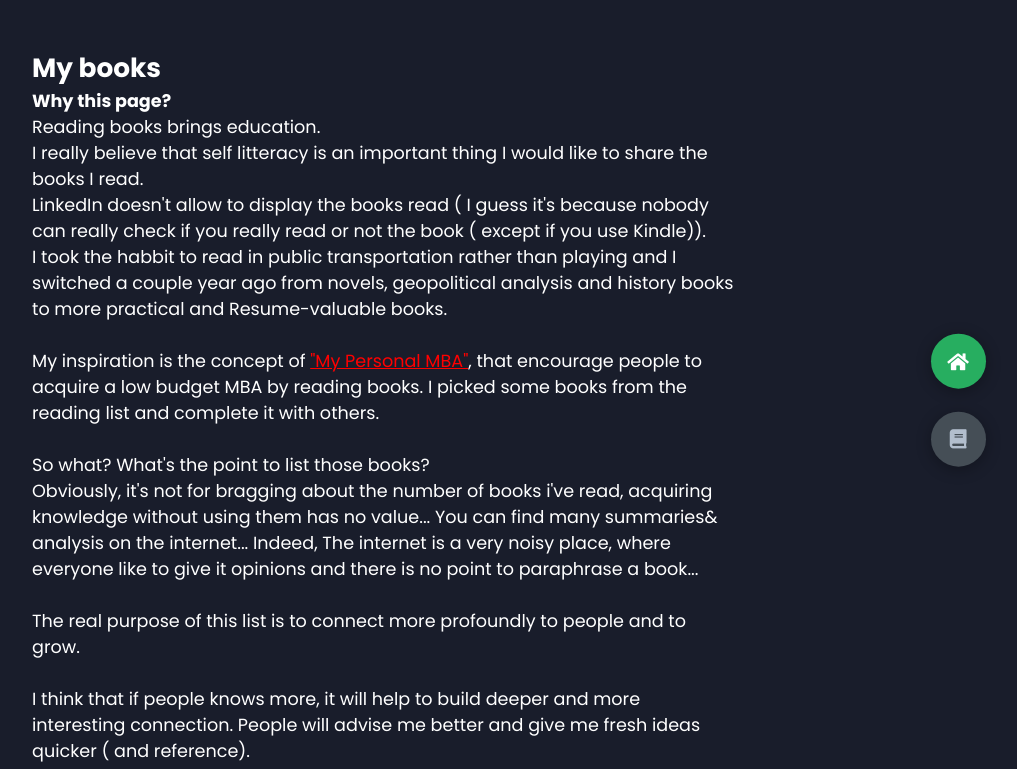
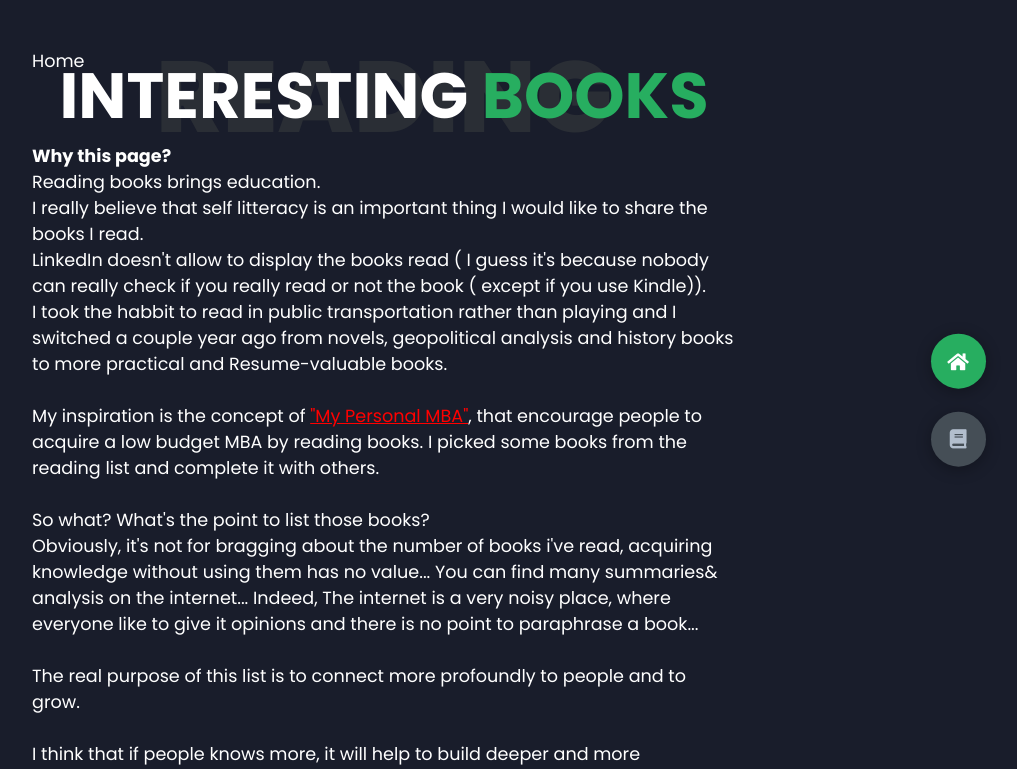
Before and after one commit to louisDBZ/2014_P1, a plain HTML site: page louis-portfolio/index.html in a window 1280 px wide. Shown: the top 769 px of the page, without its empty margins (256-1273 px from the left). Drawn offline with Linux system fonts and the light colour scheme.

Commit message:
portfolio - books

```diff
--- /dev/null
+++ b/louis-portfolio/app.js
@@ -0,0 +1,13 @@
+
+/* gestion des boutons pour passer d'une page à une autre ( session)*/
+
+(function () {
+    [...document.querySelectorAll(".control")].forEach(button => {
+        button.addEventListener("click", function() {
+            document.querySelector(".active-btn").classList.remove("active-btn");
+            this.classList.add("active-btn");
+            document.querySelector(".active").classList.remove("active");
+            document.getElementById(button.dataset.id).classList.add("active");
+        })
+    });
+})();
--- a/louis-portfolio/index.html
+++ b/louis-portfolio/index.html
@@ -1,5 +1,9 @@
 <!DOCTYPE html>
 <html lang="en">
+
+ <!--https://www.youtube.com/watch?v=xV7S8BhIeBo&t=293s
+* penser à inspecter la page pour voir les pb
+ -->
 
 <head>
     <!-- le head permet de setup les polices et styles -->
@@ -15,11 +19,13 @@
 </head>
 <body class="main-content"><!-- on met une classe ici, pas très interessant de faire cela car static-->
     <main>
-        <section class="section sec1 section1"> <!-- mettre des sections sur le site -->
+        <section class="container book"> <!-- mettre des sections sur le site -->
 
-            <div>
-                <h2>My books</h2>
+            <!-- permet de mettre en haut le titre et à noter: Reading est en background derrière -->
+            <div class="main-title">
+                <h2>Interesting <span>books</span><span class="bg-text">Reading</span></h2>
             </div>
+
             <div>
                 <div>
                     <h4>Why <span>this page?</span> </h4>
@@ -52,7 +58,6 @@
                     - Business model nouvel génération - Strategyzer <br>
                     - The Value proposition design - Strategyzer <br>
                     - the Lean Startup – Eric Ries <br>
-                    - initiation à la méthode CK<br>
                     - Hacking Growth - Brown & Ellis<br>
                     - la fabrique de l'innovation - Gilles Garel & Elmar Mock<br>
                     - Introduction à la conception innovante - Presse des Mines<br>
@@ -143,7 +148,9 @@
 
             </section>
 
-            <section class="section sec2 section2"></section>
+            <section class="container home">
+                Home
+            </section>
 
 
     </main>
@@ -157,7 +164,7 @@
         </div>
     </div>
 
-    <script></script>
+ <script src="app.js"></script>
 
 </body>
 </html>
--- a/louis-portfolio/styles/styles.css
+++ b/louis-portfolio/styles/styles.css
@@ -87,3 +87,29 @@ a {
 .controls .active-btn i {
   color: var(--color-white);
 }
+
+/* pour gérer le CSS en haut de la page*/
+
+.main-title {
+  text-align: center;
+}
+.main-title h2 {
+  position: relative;
+  text-transform: uppercase;
+  font-size: 4rem;
+  font-weight: 700;
+}
+.main-title h2 span {
+  color: var(--color-secondary);
+}
+.main-title h2 .bg-text {
+  position: absolute;
+  top: 50%;
+  left: 50%;
+  color: var(--color-grey-5);
+  transition: all 0.4s ease-in-out;
+  z-index: -1;
+  transform: translate(-50%, -50%);
+  font-weight: 800;
+  font-size: 6.3rem;
+}
```
